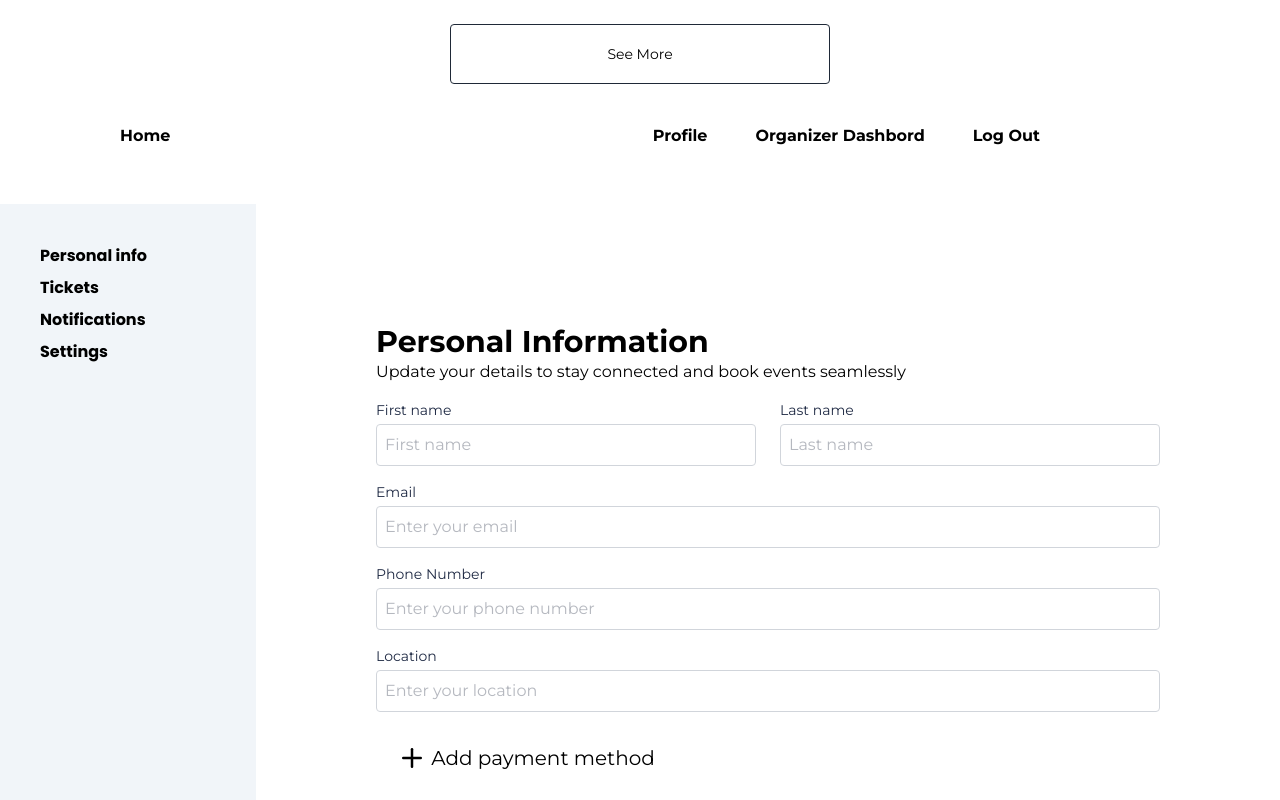
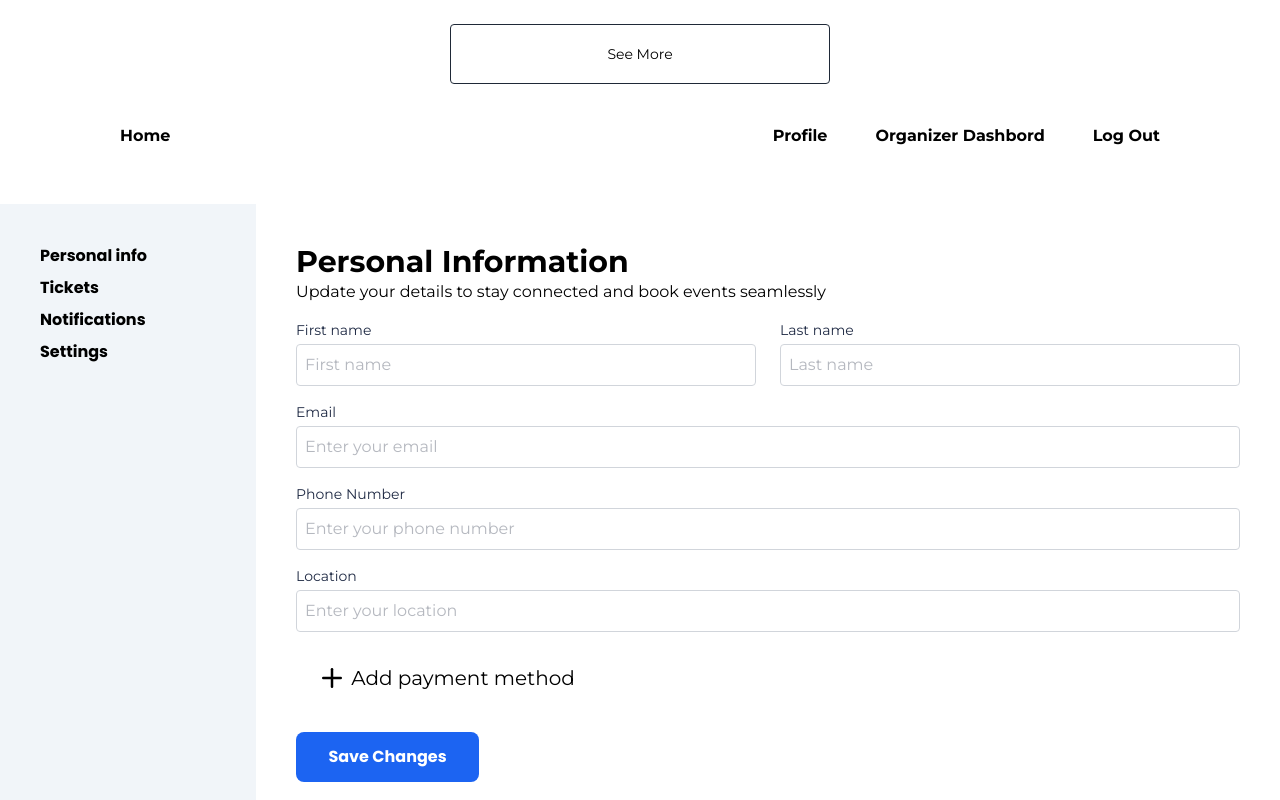
Before and after one commit to mafindijr/easy-ticketing-app, a React (Vite) app: page / in a window 1280 px wide. Shown: the part 2100-2900 px from the top of the page. Built offline with nearby package versions, Linux system fonts and the light colour scheme.

Commit message:
fix: added some style for consistency

```diff
--- a/src/components/Profile.jsx
+++ b/src/components/Profile.jsx
@@ -14,7 +14,7 @@ export default function Profile() {
         <div className="flex-1">
         <a href="#">Home</a>
         </div>
-        <div className="mr-30">
+        <div>
           <ul className="flex gap-12 ">
             <li><a href="#">Profile</a></li>
             <li><a href="#">Organizer Dashbord</a></li>
@@ -23,7 +23,7 @@ export default function Profile() {
         </div>
       </header>
 
-      <div className="grid grid-cols-5 mt-8">
+      <div className="grid grid-cols-5 h-[100dvh] mt-8">
         <nav className="font-poppins p-10 bg-slate-100">
              <ul className="inline-block ">
               <li className="mb-2"><a href="#" className="font-bold">Personal info</a></li>
@@ -32,7 +32,7 @@ export default function Profile() {
               <li className="mb-2"><a href="#" className="font-bold">Settings</a></li>
              </ul>
         </nav>
-        <main className="col-span-4 p-30">
+        <main className="col-span-4 p-10">
           <div>
 
             <h1 className="font-montserrat font-[700] text-3xl leading-[36px]">Personal Information</h1>
```
